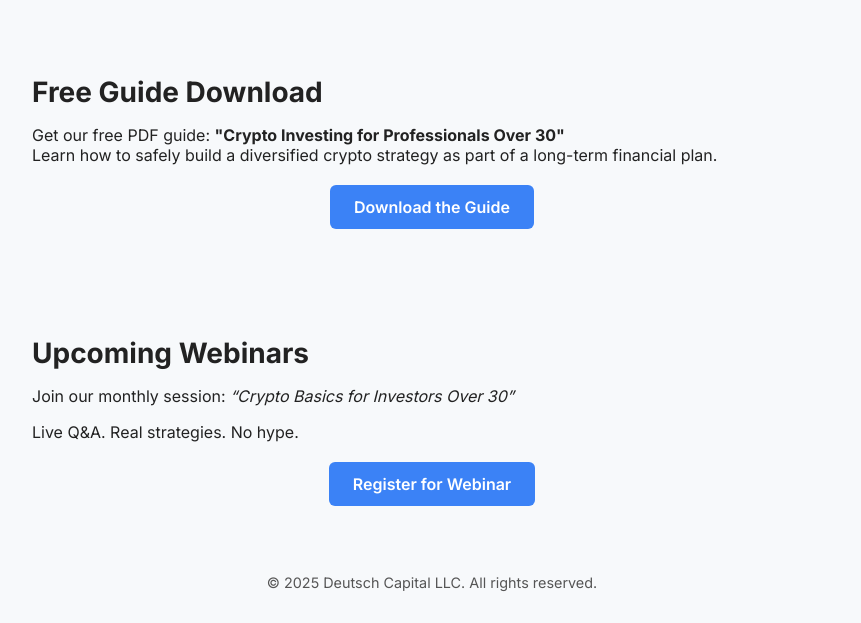
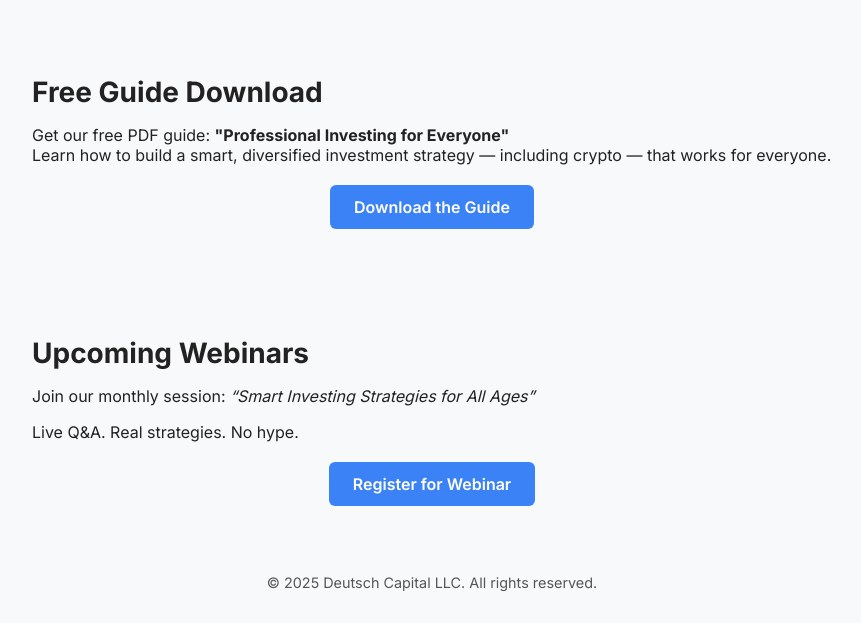
Before and after one commit to SpencerDeutsch/Deutsch-Capital-Landing, a plain HTML site: page index.html in a window 1280 px wide. Shown: the part 1475-2098 px from the top of the page, without its empty margins (208-1069 px from the left). Drawn offline with Linux system fonts and the light colour scheme; a script that the page names is missing.

Commit message:
Update index.html

```diff
--- a/index.html
+++ b/index.html
@@ -44,16 +44,16 @@
 
   <section class="section">
     <h2>Free Guide Download</h2>
-    <p>Get our free PDF guide: <strong>"Crypto Investing for Professionals Over 30"</strong><br>
-    Learn how to safely build a diversified crypto strategy as part of a long-term financial plan.</p>
+    <p>Get our free PDF guide: <strong>"Professional Investing for Everyone"</strong><br>
+    Learn how to build a smart, diversified investment strategy — including crypto — that works for everyone.</p>
     <div class="cta">
-      <a href="#">Download the Guide</a>
+      <a href="https://spencerdeutsch.github.io/deutsch-capital-landing/Professional_Investing_for_Everyone.pdf" target="_blank">Download the Guide</a>
     </div>
   </section>
 
   <section class="section">
     <h2>Upcoming Webinars</h2>
-    <p>Join our monthly session: <em>“Crypto Basics for Investors Over 30”</em></p>
+    <p>Join our monthly session: <em>“Smart Investing Strategies for All Ages”</em></p>
     <p>Live Q&A. Real strategies. No hype.</p>
     <div class="cta">
       <a href="#">Register for Webinar</a>
```
